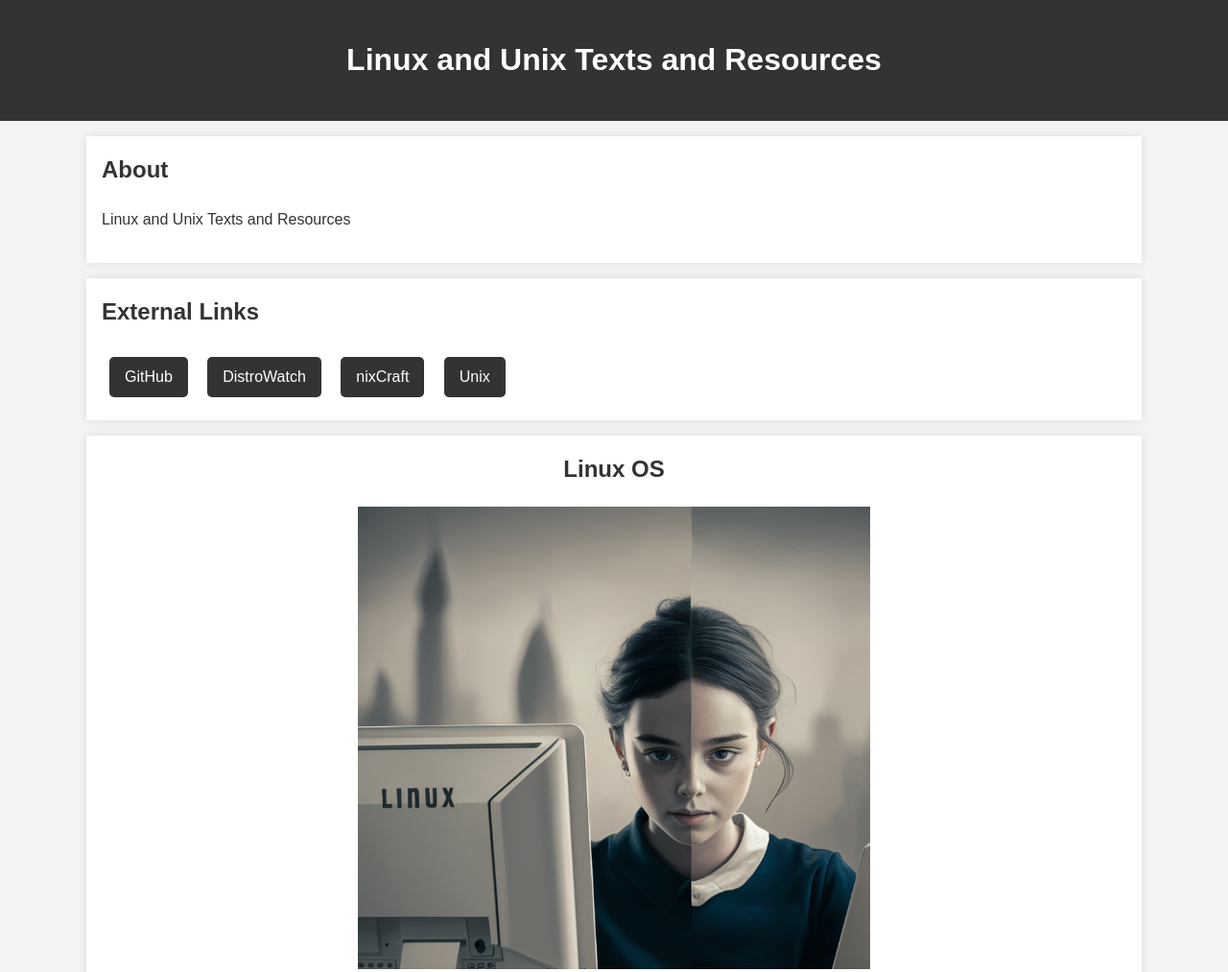
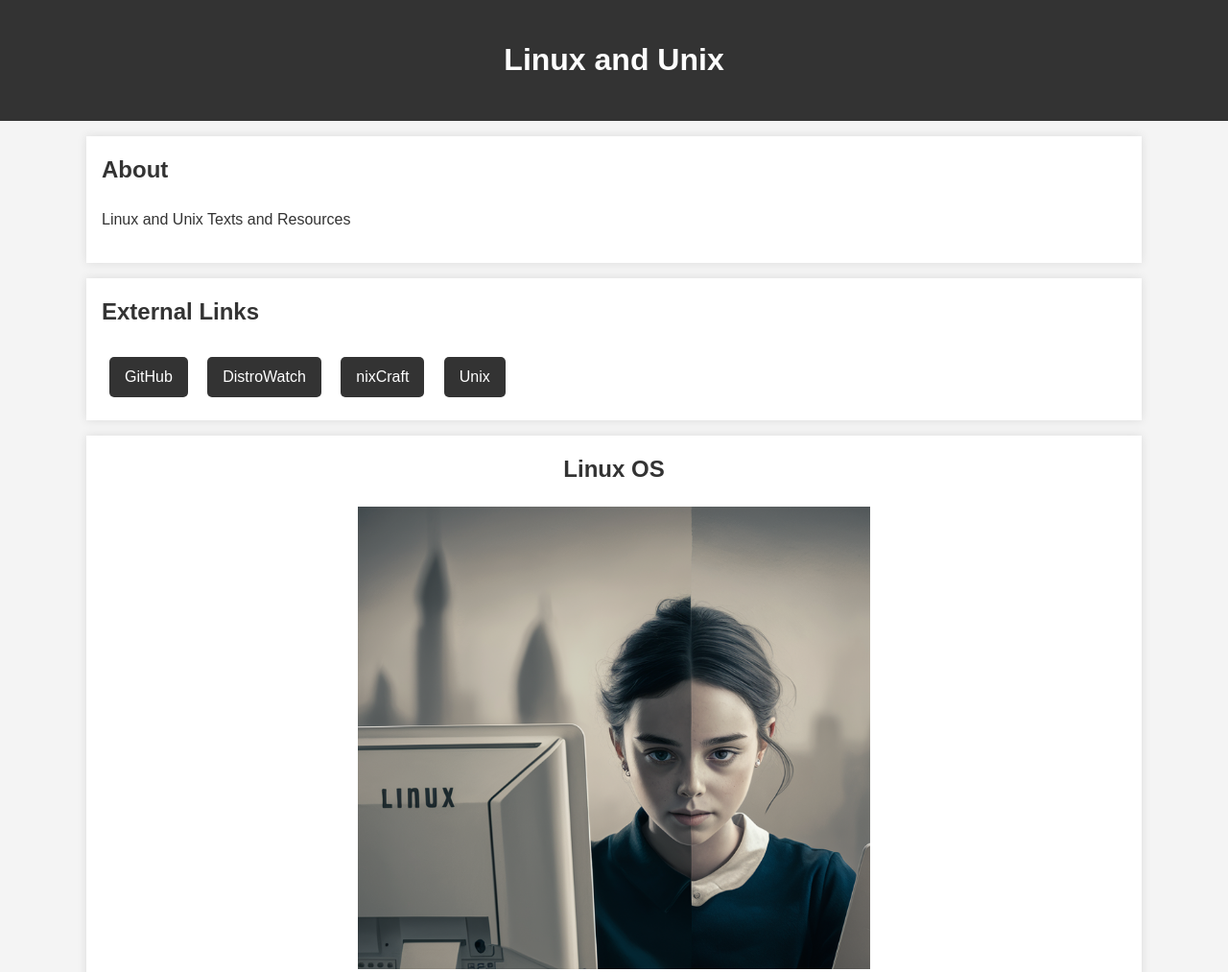
Before and after one commit to bensantoralinux/bensantoralinux.github.io, a plain HTML site: page index.html in a window 1280 px wide. Shown: the top 1013 px of the page at 96% size. Drawn offline with Linux system fonts and the light colour scheme.

Commit message:
Update index.html

```diff
--- a/index.html
+++ b/index.html
@@ -3,7 +3,7 @@
 <head>
     <meta charset="UTF-8">
     <meta name="viewport" content="width=device-width, initial-scale=1.0">
-    <title>Linux and Unix Texts and Resources</title>
+    <title>Linux and Unix</title>
     <style>
         body {
             font-family: Arial, sans-serif;
@@ -54,7 +54,7 @@
 </head>
 <body>
     <header>
-        <h1>Linux and Unix Texts and Resources </h1>
+        <h1>Linux and Unix</h1>
     </header>
     <div class="container">
         <section class="section">
```
